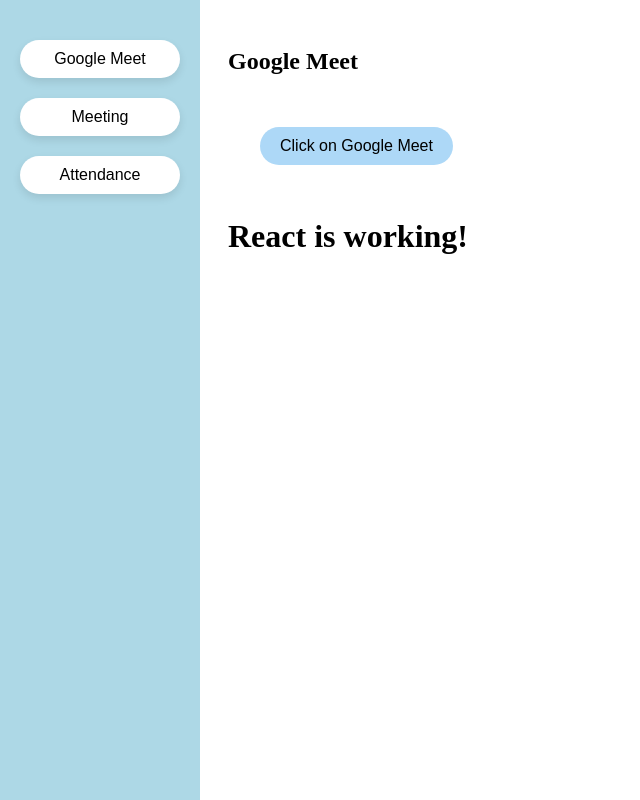
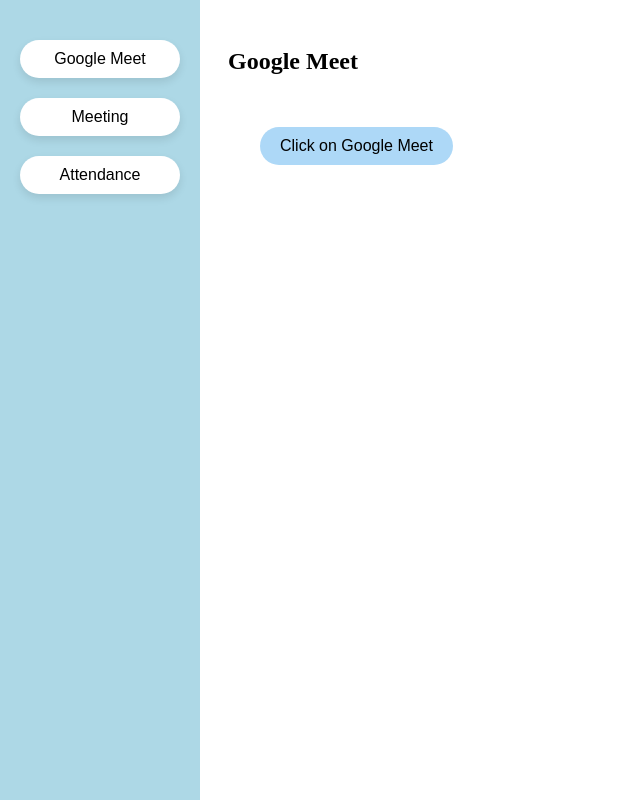
Before and after one commit to ligaya-milangela/sys-integ, a React (Create React App) app in the folder frontend/: page / in a window 1280 px wide. Shown: the whole page, without its empty margins (0-640 px from the left). Built offline with nearby package versions, Linux system fonts and the light colour scheme.

Commit message:
screen update

```diff
--- a/frontend/src/App.js
+++ b/frontend/src/App.js
@@ -15,7 +15,6 @@
       <h2>Google Meet</h2>
       <GoogleMeetButton />
       <NavBar/>
-      <h1>React is working!</h1>
     </div>
   );
 }
```
